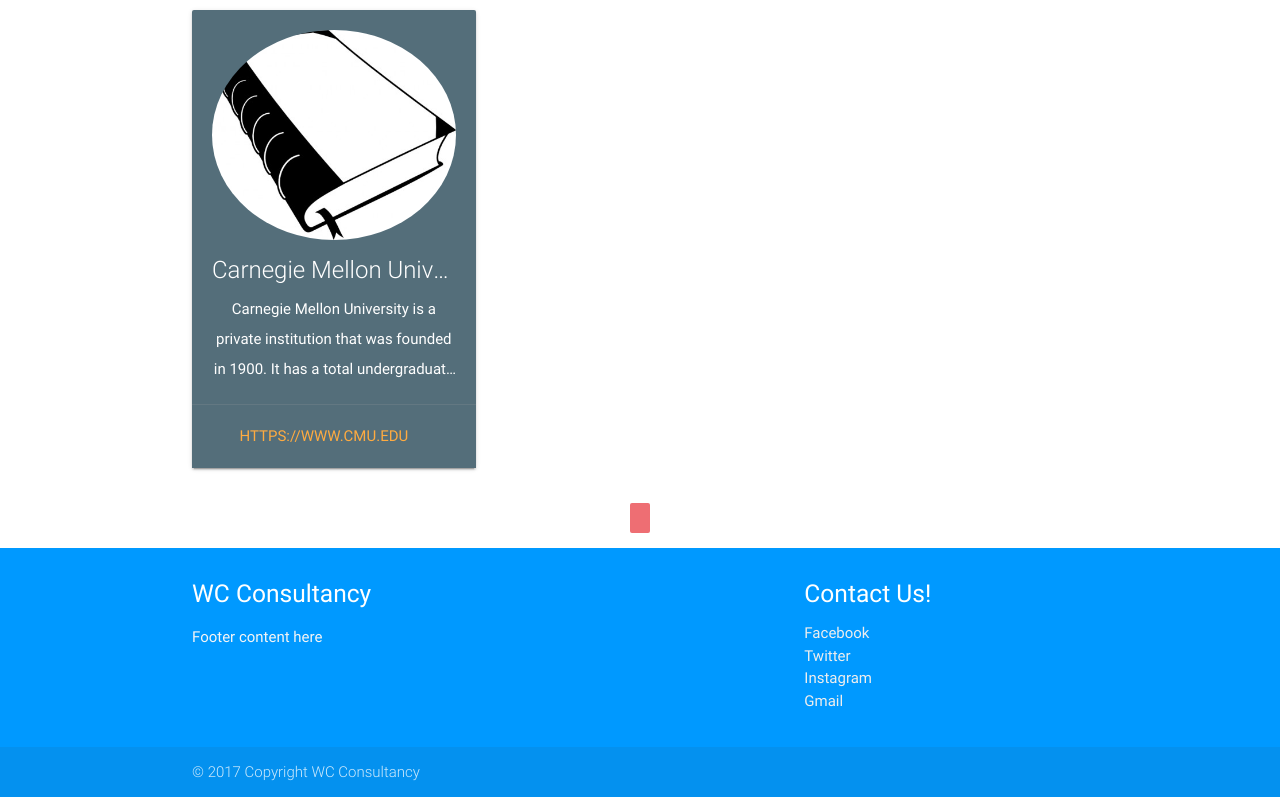
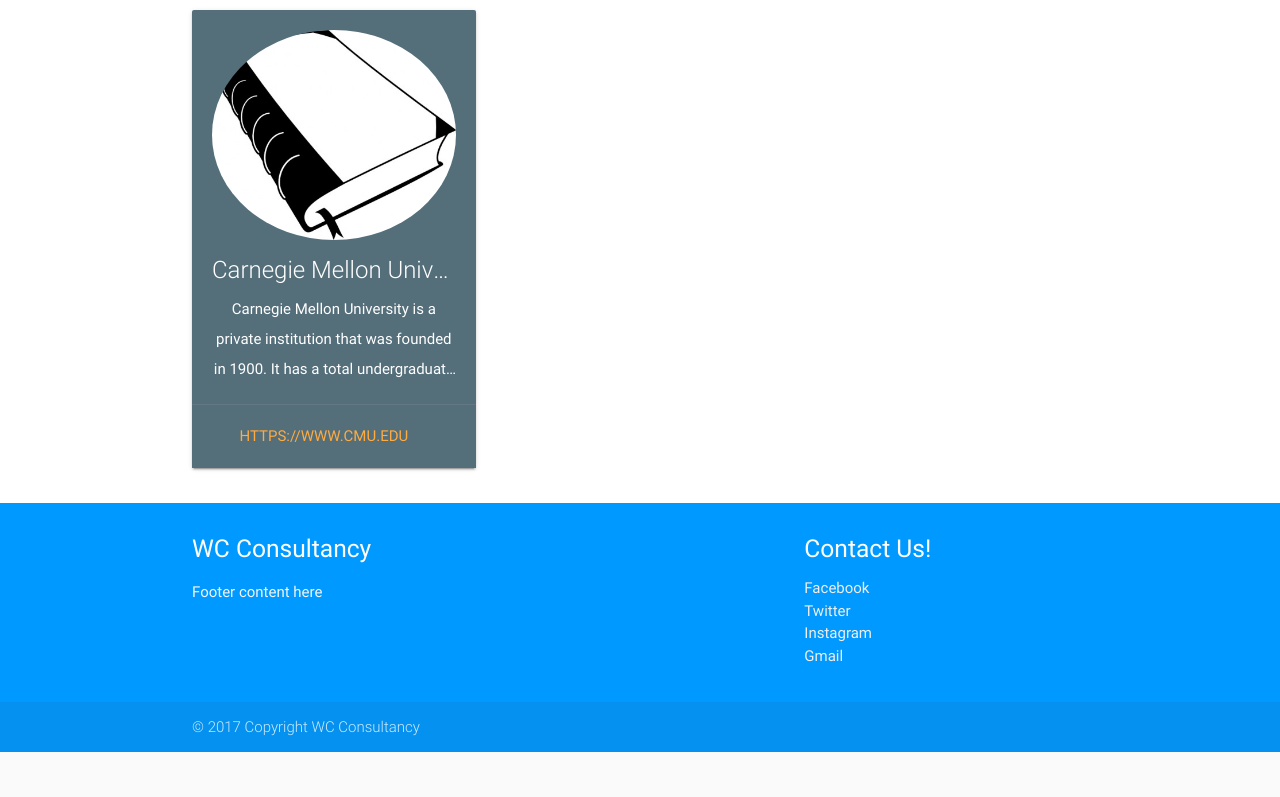
Before and after one commit to jsemearns/wc_consultancy, a Django app: template main/templates/universities/university_list.html in a window 1280 px wide. Shown: the part 1998-2795 px from the top of the page. After the commit the page ends 2750 px from the top, so only its background shows below. Run offline with Django 3.2, Linux system fonts and the light colour scheme; the template is opened without the code that fills it: values that come from a table or form of the project are taken from there, others are empty; data comes from the database, SQL or seed files in the repository; tables that the repository leaves empty hold one stand-in row (values such as "Sample post"); parts of the project's set-up code (start-up, migrations or seed data) failed here and were passed over; some libraries are stand-ins or nearby versions.

Commit message:
removed some comments; minor refactor in pagination

```diff
--- a/main/templates/universities/university_list.html
+++ b/main/templates/universities/university_list.html
@@ -29,17 +29,25 @@
     {% else %}
         <i class="small material-icons">info_outline</i><p>Oops! No universities are available for now!</p>
     {% endif %}
+    {% if universities.has_other_pages %}
         <ul class="pagination">
             {% if universities.has_previous %}
                 <li class="waves-effect"><a href="?page={{ universities.previous_page_number }}"><i class="material-icons">chevron_left</i></a></li>
-            <li class="waves-effect"><a href="?page={{ universities.previous_page_number }}">{{ universities.previous_page_number }}</a></li>
+                <!-- <li class="waves-effect"><a href="?page={{ universities.previous_page_number }}">{{ universities.previous_page_number }}</a></li> -->
             {% endif %}
+            {% for i in universities.paginator.page_range %}
+                {% if universities.number == i %}
                     <li class="active waves-effect"><a href="#">{{ universities.number }}</a></li>
+                {% else %}
+                    <li class="waves-effect"><a href="?page={{ i }}">{{ i }}</a></li>
+                {% endif %}
+            {% endfor %}
             {% if universities.has_next %}
-            <li class="waves-effect"><a href="?page={{ universities.next_page_number }}">{{ universities.next_page_number }}</a></li>
+                <!-- <li class="waves-effect"><a href="?page={{ universities.next_page_number }}">{{ universities.next_page_number }}</a></li> -->
                 <li class="waves-effect"><a href="?page={{ universities.next_page_number }}"><i class="material-icons">chevron_right</i></a></li>
             {% endif %}
         </ul>
+    {% endif %}
     </div>
 {% endblock %}
 {% block page_javascript %}
--- a/main/views/university.py
+++ b/main/views/university.py
@@ -19,10 +19,8 @@ class UniversityTemplateView(TemplateView):
         try:
             univs = paginator.page(page)
         except PageNotAnInteger:
-            # If page is not an integer, deliver first page.
             univs = paginator.page(1)
         except EmptyPage:
-            # If page is out of range (e.g. 9999), deliver last page of results.
             univs = paginator.page(paginator.num_pages)
         context['universities'] = univs
         return context
```
Lines whose indentation alone changed are shown as unchanged.
